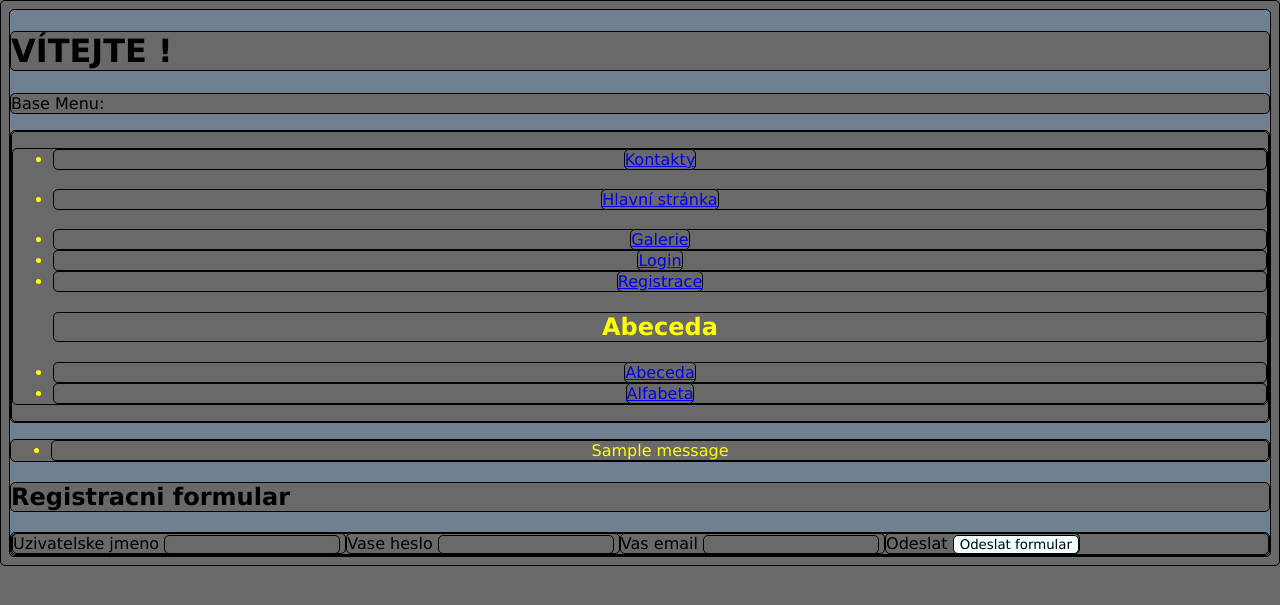
After one commit to JancaF/JancaF_Flask_Projekt, a Flask app: page /login/register in a window 1280 px wide. The commit adds this page. Shown: the top 605 px of the page. Run offline with Flask 3, Linux system fonts and the light colour scheme; one stand-in notice (Sample message) is shown.

Commit message:
Ukol "3" - Práce s loginem a přídání registračního formuláře

```diff
--- /dev/null
+++ b/app/login.py
@@ -0,0 +1,23 @@
+from flask import Blueprint, request, redirect, render_template, request, url_for, session, flash
+bp = Blueprint('login', __name__, url_prefix='/login')
+
+USERS = {"pokuston": "kouzelnik", "admin": "admin", "student":"zak"}
+
+@bp.route('/', methods=['GET', 'POST'])
+def login():
+    if request.method == 'POST':
+        if request.form['username':'password'] in USERS:
+            flash("Login successful", "message")
+            return redirect(url_for('index'))
+        flash("Login failed", "warning")
+    return render_template('login.html')
+
+@bp.route('/register', methods=['GET', 'POST'])
+def register():
+    if request.method == 'POST':
+        if request.form == ["username", "password", "email"]:
+            if USERS[request.form['username']] == "admin":
+                flash("Register successful", "message")
+                return redirect(url_for('index'))
+            flash("User registration failed", "warning")
+    return render_template('register.html')
--- a/main.py
+++ b/main.py
@@ -1,9 +1,8 @@
-from flask import Flask, render_template, request
-app = Flask(__name__)
+from flask import Flask, render_template
+from app import app, login
 
-@app.route('/')
-def index():
-    return render_template('base.html')
+app.register_blueprint(login.bp)
+
 @app.route('/homepage')
 def homepage():
     return render_template('index.html')
@@ -22,29 +21,6 @@ def kontakty():
 @app.route('/gallery/')
 def gallery():
     return '<h1>Galerie</h1> <a href="/">Domů</a>'
-@app.route('/nasobek/')
-def nasobek():
-    return '<h1>Nasobek</h1> <a href="/">Domů</a>'
-@app.route('/nasobek/<a>/<b>)')
-def number(a, b):
-    try:
-        return f'Násobek je {int(a) * int(b)}'
-    except ValueError:
-        return 'Neplatné číslo.'
-@app.route('/user/<name>/<surname>')
-def uzivatel(name, surname):
-    return f'<h2> Vítej {name} {surname}</h2>'
-@app.route('/odkaz', methods=['GET', 'POST'])
-def link():
-    if request.method == 'POST':
-        user = request.form['user']
-        password = request.form['password']
-        radio = request.form['radio']
-        return render_template('zkouska.html', user=user, password=password, radio=radio)
-    return render_template('link.html')
-@app.route('/<name>')
-def username(name):
-    return f'<h2> Vítej {name} </h2>'
 
 if __name__ == '__main__':
     app.run(debug=True)
--- a/templates/base.html
+++ b/templates/base.html
@@ -17,13 +17,23 @@
                 <li><a href="{{url_for('homepage')}}">Hlavní stránka</a></li>
                 <br>
                 <li><a href="{{url_for('gallery')}}">Galerie</a></li>
-                <li><a href="{{url_for('link')}}">Formular</a></li>
+                <li><a href="{{url_for('login.login')}}">Login</a></li>
+                <li><a href="{{url_for('login.register')}}">Registrace</a></li>
                 <h2>Abeceda</h2>
                 <li><a href="{{url_for('abeceda')}}">Abeceda</a></li>
                 <li><a href="{{url_for('alfabeta')}}">Alfabeta</a></li>
             </ul>
         </nav>
     </header>
+{% with messages = get_flashed_messages(with_categories=true) %}
+      {% if messages %}
+        <ul class=flashes>
+        {% for category, message in messages %}
+          <li class="{{ warning }}">{{ message }}</li>
+        {% endfor %}
+        </ul>
+      {% endif %}
+{% endwith %}
 {% block content %}
 {% endblock %}
 </body>
--- /dev/null
+++ b/templates/register.html
@@ -0,0 +1,33 @@
+{% extends 'base.html' %}
+
+{% block content %}
+
+
+<h2>
+    {% block title %}
+        Registracni formular
+    {% endblock %}
+</h2>
+
+<main>
+    <form method="POST">
+        <label>
+            Uzivatelske jmeno
+            <input type="text" name="username" required>
+        </label>
+        <label>
+            Vase heslo
+            <input type="text" name="password" required>
+        </label>
+        <label>
+            Vas email
+            <input type="text" name="email" required>
+        </label>
+        <label>
+            Odeslat
+            <button type="submit" value="submit">Odeslat formular</button>
+        </label>
+    </form>
+</main>
+
+{% endblock %}
```
Also changed, not shown: app/__init__.py (added, +8 -0 lines), templates/index.html (+4 -11 lines), templates/login.html (renamed from templates/link.html, +1 -13 lines).
